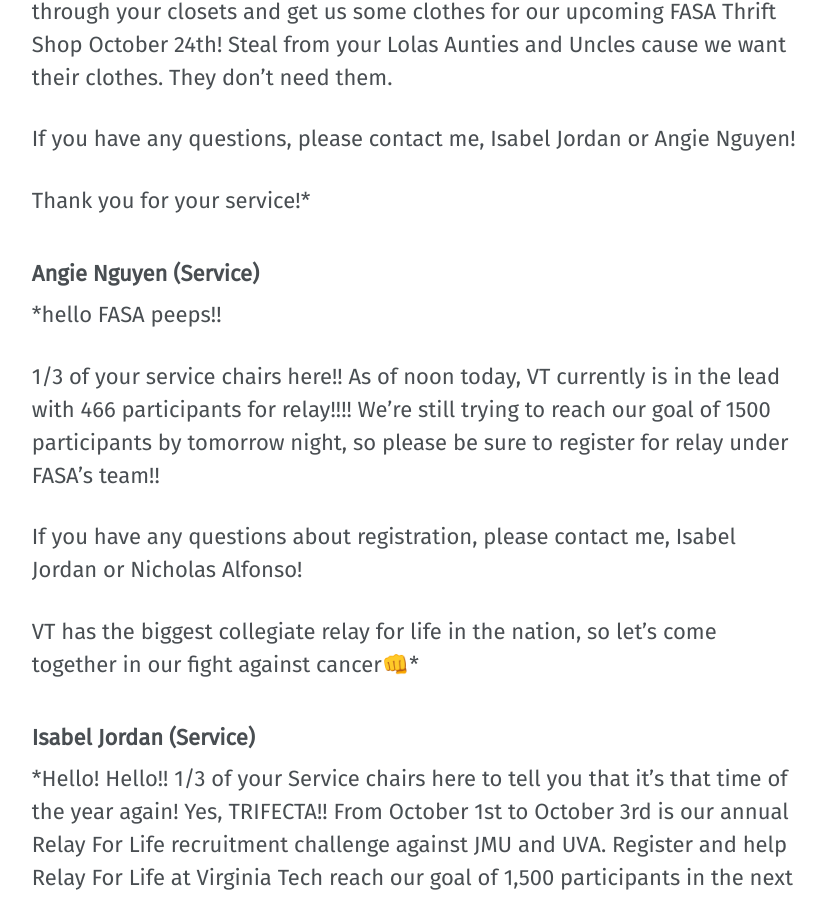
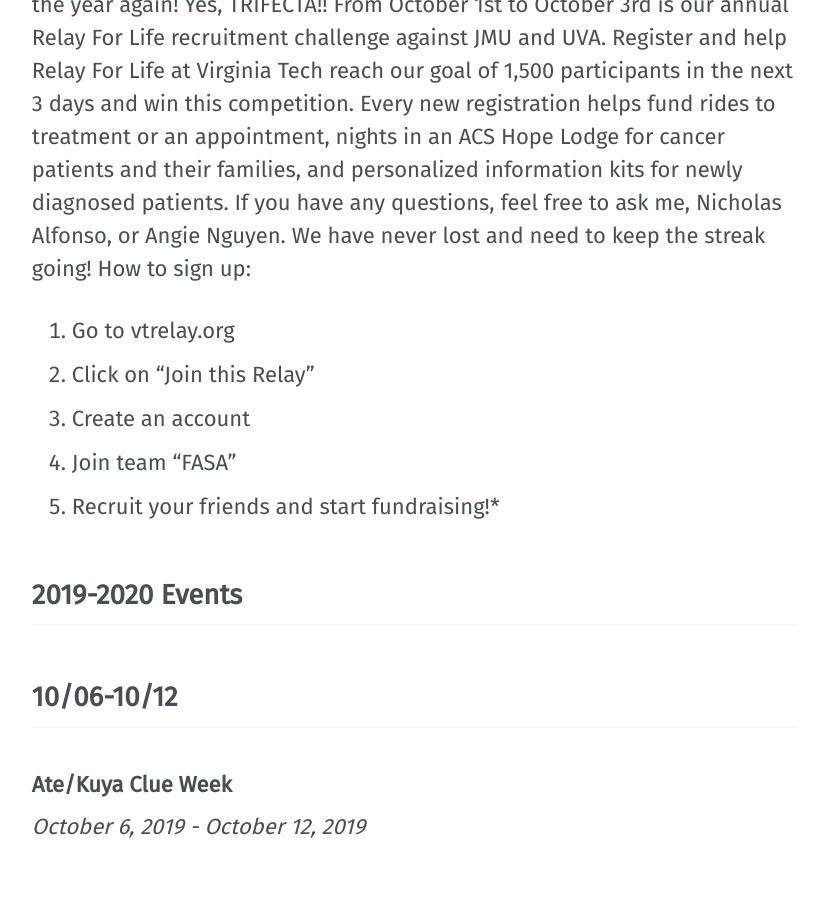
Before and after one commit to vtfasa/vtfasa.github.io, a Jekyll site: the page built from _pages/events.md, in a window 1280 px wide and 900 px high, scrolled down 3119 px. Shown: the whole window, without its empty margins (252-1080 px from the left). Built offline with Jekyll 4.4.1, drawn with Linux system fonts in a browser that asks for light colours; some web fonts are replaced; some of the changed text lies outside the part shown.

Commit message:
Update events.md

```diff
--- a/_pages/events.md
+++ b/_pages/events.md
@@ -21,10 +21,7 @@ Housing: https://forms.gle/7Y6p3Uxa4UoUTMse8
 
 Everything D7: https://docs.google.com/…/165rKfxEzbrPQ56qqz5kQFpNxDh…/edit…*
 
-## Alexis-Elaine Lapid (Vice President)
-*Hello!! AASU is hosting their annual culture show on November 9th! If you are interested in representing FASA and dancing the Tinikling, sign up through the following form:  https://forms.gle/gPANJKd52fmH2gkF7
 
-*Please note that November 9th is the same day as our annual D7 Olympics as well as the Virginia Tech game against Wake Forest. Please only sign up if you do not plan on participating in D7 Olympics or going to the game!*
 
 ### Angie Nguyen (Service)
 
@@ -56,14 +53,7 @@ If you have any questions, please contact me, Isabel Jordan or Angie Nguyen!
 
 Thank you for your service!*
 
-### Angie Nguyen (Service)
-*hello FASA peeps!!
 
-1/3 of your service chairs here!! As of noon today, VT currently is in the lead with 466 participants for relay!!!! We’re still trying to reach our goal of 1500 participants by tomorrow night, so please be sure to register for relay under FASA’s team!!
-
-If you have any questions about registration, please contact me, Isabel Jordan or Nicholas Alfonso!
-
-VT has the biggest collegiate relay for life in the nation, so let’s come together in our fight against cancer👊*
 
 ### Isabel Jordan (Service)
 *Hello! Hello!! 1/3 of your Service chairs here to tell you that it's that time of the year again! Yes, TRIFECTA!! From October 1st to October 3rd is our annual Relay For Life recruitment challenge against JMU and UVA. Register and help Relay For Life at Virginia Tech reach our goal of 1,500 participants in the next 3 days and win this competition.  Every new registration helps fund rides to treatment or an appointment, nights in an ACS Hope Lodge for cancer patients and their families, and personalized information kits for newly diagnosed patients. If you have any questions, feel free to ask me, Nicholas Alfonso, or Angie Nguyen. We have never lost and need to keep the streak going!
```
Also changed, not shown: other parts of _pages/events.md (+0 -7 lines).
